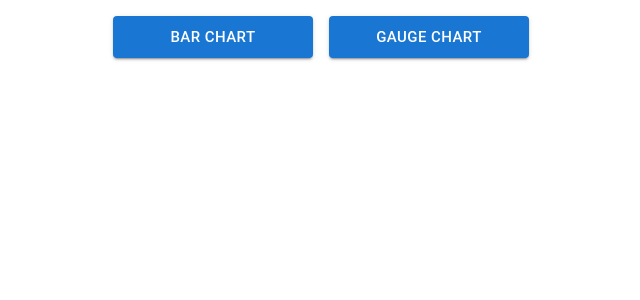
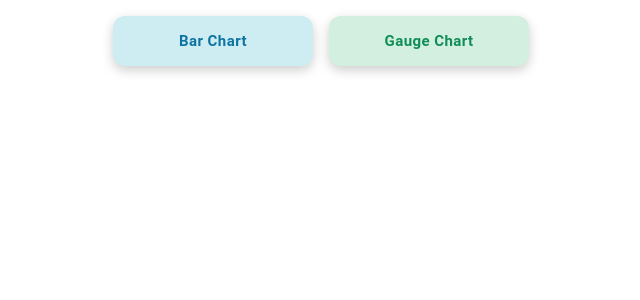
Before and after one commit to San-shor/renata-assignments, a React (Vite) app in the folder task-1-frontend/: page / in a window 1280 px wide. Shown: the top 300 px of the page, without its empty margins (319-959 px from the left). Built offline with nearby package versions, Linux system fonts and the light colour scheme.

Commit message:
feat: add CSS variables for color management and update components to use them

```diff
--- /dev/null
+++ b/task-1-frontend/src/App.css
@@ -0,0 +1,16 @@
+:root {
+  --blue-light: #ceedf3;
+  --blue-dark: #0d74a2;
+  --green-light: #d3efdf;
+  --green-dark: #118d57;
+
+  --bar-color-1: #fff5eb;
+  --bar-color-2: #fee6ce;
+  --bar-color-3: #fdd0a2;
+  --bar-color-4: #fdae6b;
+  --bar-color-5: #fd8d3c;
+  --bar-color-6: #f16913;
+  --bar-color-7: #d94801;
+  --bar-color-8: #a63603;
+  --bar-color-9: #7f2704;
+}
--- a/task-1-frontend/src/App.tsx
+++ b/task-1-frontend/src/App.tsx
@@ -2,6 +2,7 @@ import BarChart from "./components/BarChart";
 import GaugeChart from "./components/GaugeChart";
 import { Stack, Button, Box } from "@mui/material";
 import { useState } from "react";
+import "./App.css";
 
 function App() {
   const [selectedChart, setSelectedChart] = useState<"bar" | "gauge" | null>(
@@ -20,9 +21,18 @@ function App() {
         >
           <Button
             variant="contained"
-            color="primary"
             size="large"
-            sx={{ width: "200px" }}
+            sx={{
+              width: "200px",
+              borderRadius: "12px",
+              paddingY: 1.5,
+              fontWeight: "bold",
+
+              background: "var(--blue-light)",
+              color: "var(--blue-dark)",
+              boxShadow: "0 4px 12px rgba(0, 0, 0, 0.2)",
+              textTransform: "capitalize",
+            }}
             onClick={() => setSelectedChart("bar")}
           >
             Bar Chart
@@ -31,7 +41,16 @@ function App() {
             variant="contained"
             color="primary"
             size="large"
-            sx={{ width: "200px" }}
+            sx={{
+              width: "200px",
+              borderRadius: "12px",
+              paddingY: 1.5,
+              fontWeight: "bold",
+              backgroundColor: "var(--green-light)",
+              color: "var(--green-dark)",
+              boxShadow: "0 4px 12px rgba(0, 0, 0, 0.2)",
+              textTransform: "capitalize",
+            }}
             onClick={() => setSelectedChart("gauge")}
           >
             Gauge Chart
--- a/task-1-frontend/src/components/BarChart.tsx
+++ b/task-1-frontend/src/components/BarChart.tsx
@@ -7,7 +7,7 @@ import {
   Legend,
 } from "chart.js";
 import { Bar } from "react-chartjs-2";
-import type { ChartOptions, TooltipItem } from "../type/chartdata";
+import type { TooltipItem } from "../type/chartdata";
 import { chartData } from "../data/chartData";
 import { getColor } from "../utils/getColor";
 import { Box, Stack } from "@mui/material";
@@ -81,7 +81,7 @@ const options = {
 const BarChart = () => {
   return (
     <Stack direction={"row"} justifyContent={"center"} gap={2}>
-      <Box height={"350px"} width={"100%"}>
+      <Box sx={{ height: "350px", width: "100%" }}>
         <Bar options={options} data={data} />
       </Box>
 
@@ -96,7 +96,7 @@ const BarChart = () => {
           className="h-[350px] w-[20px]"
           style={{
             backgroundImage:
-              "linear-gradient(to top, #fff5eb,#fee6ce,#fdd0a2,#fdae6b,#fd8d3c,#f16913,#d94801,#a63603,#7f2704)",
+              "linear-gradient(to top,var(--bar-color-1), var(--bar-color-2), var(--bar-color-3), var(--bar-color-4), var(--bar-color-5), var(--bar-color-6), var(--bar-color-7), var(--bar-color-8), var(--bar-color-9))",
           }}
         >
           &nbsp;
--- a/task-1-frontend/src/utils/getColor.ts
+++ b/task-1-frontend/src/utils/getColor.ts
@@ -3,15 +3,15 @@ export const getColor = (value: number): string => {
   const min = 10;
   const percent = (value - min) / (max - min);
   const colorScale: string[] = [
-    "#fff5eb",
-    "#fee6ce",
-    "#fdd0a2",
-    "#fdae6b",
-    "#fd8d3c",
-    "#f16913",
-    "#d94801",
-    "#a63603",
-    "#7f2704",
+    "var(--bar-color-1)",
+    "var(--bar-color-2)",
+    "var(--bar-color-3)",
+    "var(--bar-color-4)",
+    "var(--bar-color-5)",
+    "var(--bar-color-6)",
+    "var(--bar-color-7)",
+    "var(--bar-color-8)",
+    "var(--bar-color-9)",
   ];
   const index = Math.min(
     colorScale.length - 1,
```
